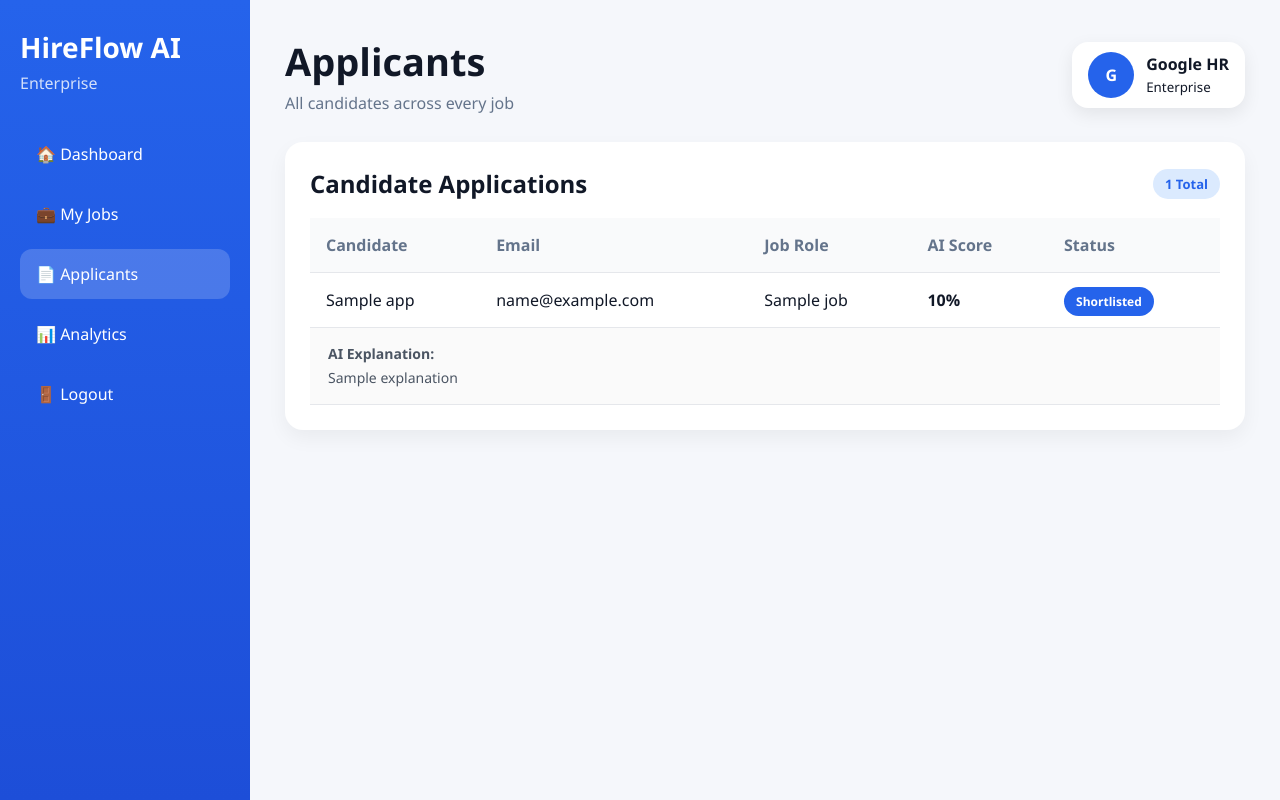
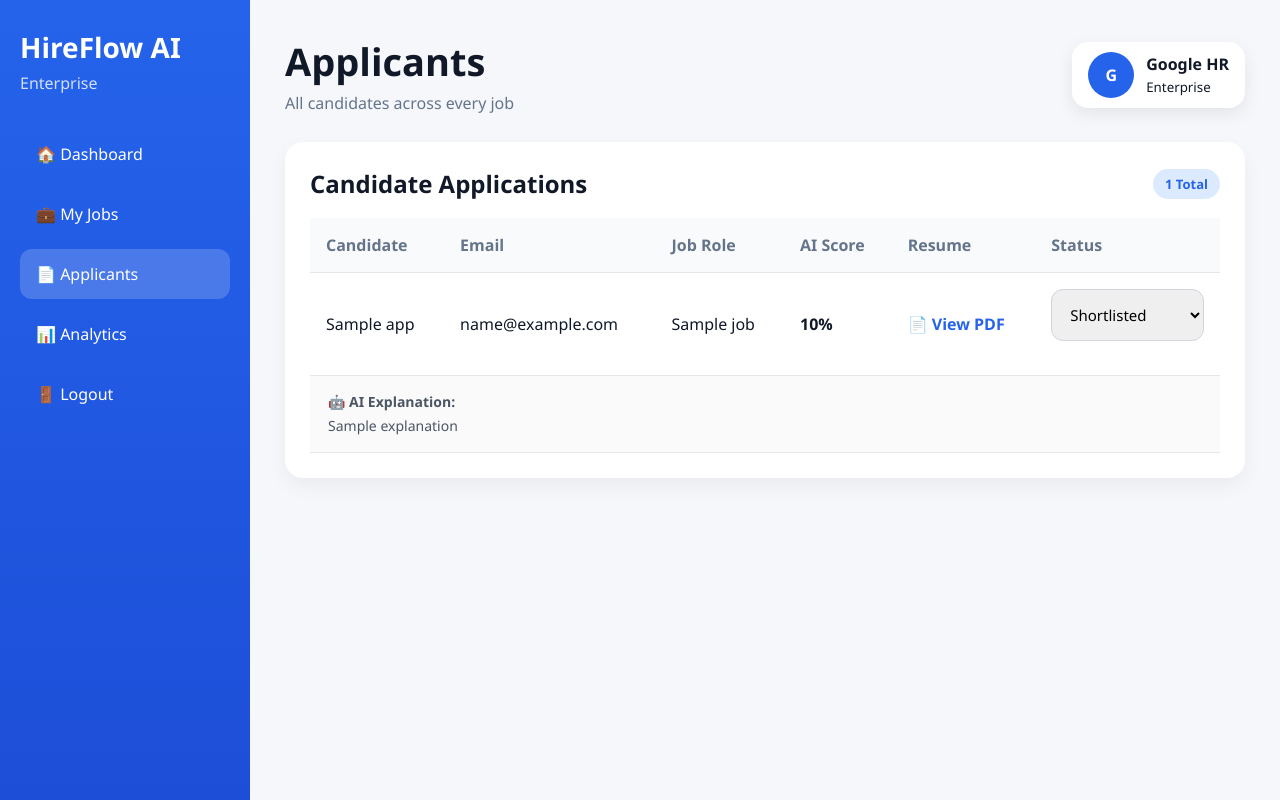
Before and after one commit to SUMANTH111111/hireflow-ai, a Flask app: template templates/enterprise_applications.html in a window 1280 px wide. Run offline with Flask 3, Linux system fonts and the light colour scheme; the template is opened without the code that fills it: most values are stand-ins (such as "Sample title", 1, 10 or a date in 2020); some libraries are stand-ins or nearby versions.

Commit message:
Implemented ATS pipeline with Gemini AI and PDF resume viewer

```diff
--- a/app.py
+++ b/app.py
@@ -536,10 +536,9 @@ def analytics():
         status_counts=status_counts
     )
 
-
-# ==========================
+# ==========================================
 # ENTERPRISE APPLICATIONS
-# ==========================
+# ==========================================
 
 @app.route("/enterprise/applications")
 def enterprise_applications():
@@ -548,49 +547,68 @@ def enterprise_applications():
 
     cur.execute("""
         SELECT
+            a.application_id,
             c.full_name,
             c.email,
+            c.resume_file,
             j.title,
             a.match_score,
             a.explanation,
             a.status
-
         FROM applications a
         JOIN candidates c
             ON a.candidate_id = c.candidate_id
         JOIN jobs j
             ON a.job_id = j.job_id
-
         ORDER BY a.applied_at DESC
     """)
 
     rows = cur.fetchall()
+    cur.close()
 
-    apps = []
+    applicants = []
 
     for row in rows:
-        apps.append({
-            "name": row[0],
-            "email": row[1],
-            "job": row[2],
-            "score": row[3],
-            "explanation": row[4],
-            "status": row[5]
+        applicants.append({
+            "id": row[0],
+            "name": row[1],
+            "email": row[2],
+            "resume": row[3],
+            "job": row[4],
+            "score": row[5],
+            "explanation": row[6],
+            "status": row[7]
         })
-
-    cur.close()
 
     return render_template(
         "enterprise_applications.html",
-        apps=apps
+        applicants=applicants
     )
-# ==========================
-# VIEW RESUME
-# ==========================
 
-@app.route("/resume/<filename>")
-def view_resume(filename):
-    return redirect(f"/static/uploads/resumes/{filename}")
+
+# ==========================================
+# UPDATE APPLICATION STATUS
+# ==========================================
+
+@app.route("/update-status/<int:id>", methods=["POST"])
+def update_status(id):
+
+    new_status = request.form["status"]
+
+    cur = mysql.connection.cursor()
+
+    cur.execute("""
+        UPDATE applications
+        SET status=%s
+        WHERE application_id=%s
+    """, (new_status, id))
+
+    mysql.connection.commit()
+    cur.close()
+
+    return redirect("/enterprise/applications")
+
+
 # ==========================================
 # LOGOUT
 # ==========================================
--- a/templates/enterprise_applications.html
+++ b/templates/enterprise_applications.html
@@ -22,7 +22,7 @@
 
     <nav>
         <a href="/enterprise">🏠 Dashboard</a>
-        <a href="/jobs">💼 My Jobs</a>
+        <a href="/enterprise/jobs">💼 My Jobs</a>
         <a href="/enterprise/applications" class="active">📄 Applicants</a>
         <a href="/analytics">📊 Analytics</a>
         <a href="/logout">🚪 Logout</a>
@@ -57,10 +57,10 @@
 
         <div class="panel-head">
             <h2>Candidate Applications</h2>
-            <span>{{ apps|length }} Total</span>
+            <span>{{ applicants|length }} Total</span>
         </div>
 
-        {% if apps %}
+        {% if applicants %}
 
         <table>
 
@@ -69,10 +69,11 @@
                 <th>Email</th>
                 <th>Job Role</th>
                 <th>AI Score</th>
+                <th>Resume</th>
                 <th>Status</th>
             </tr>
 
-            {% for app in apps %}
+            {% for app in applicants %}
 
             <tr>
                 <td>{{ app.name }}</td>
@@ -81,25 +82,49 @@
                 <td><b>{{ app.score }}%</b></td>
 
                 <td>
-                    {% if app.status == "Shortlisted" %}
-                        <span class="status shortlisted">{{ app.status }}</span>
+                    <a href="{{ url_for('static', filename='uploads/resumes/' + app.resume) }}"
+                       target="_blank"
+                       style="text-decoration:none;font-weight:600;color:#2563eb;">
+                        📄 View PDF
+                    </a>
+                </td>
 
-                    {% elif app.status == "Rejected" %}
-                        <span class="status closed">{{ app.status }}</span>
+                <td>
+                    <form action="/update-status/{{ app.id }}" method="POST">
 
-                    {% elif app.status == "Interviewed" %}
-                        <span class="status interviewed">{{ app.status }}</span>
+                        <select name="status" onchange="this.form.submit()">
 
-                    {% else %}
-                        <span class="status applied">{{ app.status }}</span>
-                    {% endif %}
+                            <option value="Applied"
+                                {% if app.status == "Applied" %}selected{% endif %}>
+                                Applied
+                            </option>
+
+                            <option value="Shortlisted"
+                                {% if app.status == "Shortlisted" %}selected{% endif %}>
+                                Shortlisted
+                            </option>
+
+                            <option value="Interviewed"
+                                {% if app.status == "Interviewed" %}selected{% endif %}>
+                                Interviewed
+                            </option>
+
+                            <option value="Rejected"
+                                {% if app.status == "Rejected" %}selected{% endif %}>
+                                Rejected
+                            </option>
+
+                        </select>
+
+                    </form>
                 </td>
+
             </tr>
 
             <tr>
-                <td colspan="5"
+                <td colspan="6"
                     style="background:#fafafa;color:#4b5563;font-size:14px;line-height:24px;padding:14px 18px;">
-                    <b>AI Explanation:</b><br>
+                    <b>🤖 AI Explanation:</b><br>
                     {{ app.explanation }}
                 </td>
             </tr>
```
